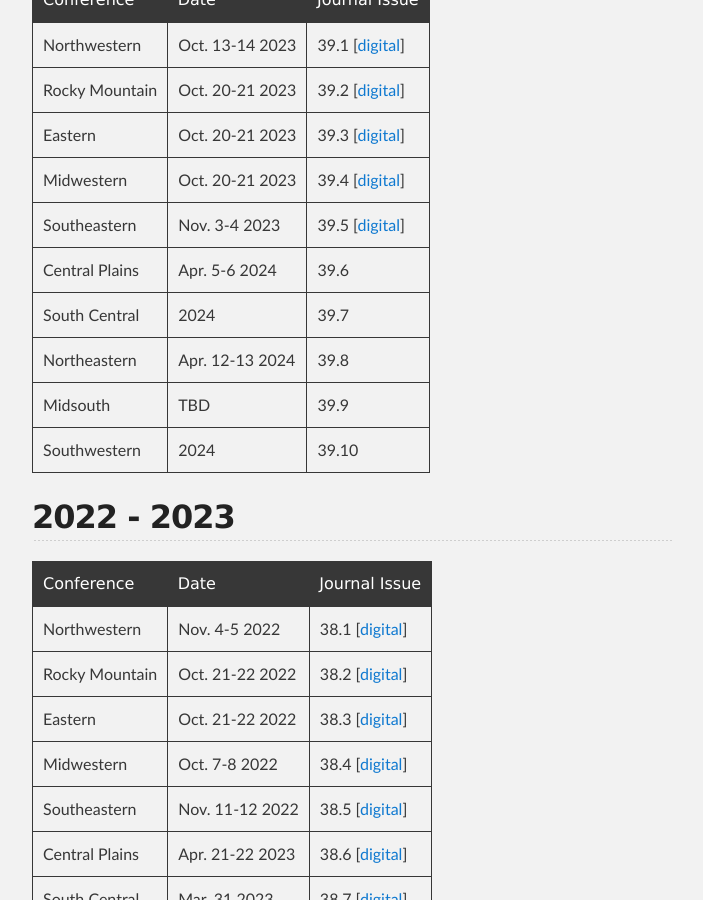
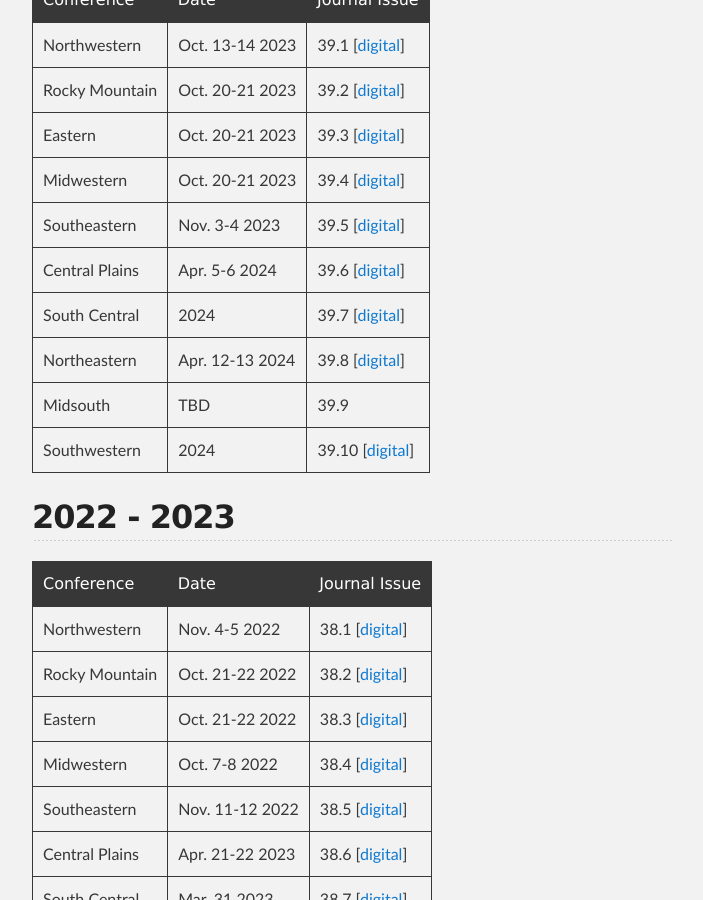
Before and after one commit to ccsc-journal/ccsc-editor, a Jekyll site: the page built from docs/index.md, in a window 1280 px wide and 900 px high, scrolled down 794 px. Shown: the whole window, without its empty margins (288-991 px from the left). Built offline with Jekyll 4.4.1, drawn with Linux system fonts in a browser that asks for light colours; our own code applies the rules of GitHub Pages for plain Markdown files.

Commit message:
add links to spring 2024 journal issues

```diff
--- a/docs/index.md
+++ b/docs/index.md
@@ -24,11 +24,11 @@ Sciences in Colleges" according to the following schedule.
 | Eastern | Oct. 20-21 2023 | 39.3 [[digital](https://www.ccsc.org/publications/journals/EA2023.pdf)] |
 | Midwestern | Oct. 20-21 2023 | 39.4 [[digital](https://www.ccsc.org/publications/journals/MW2023.pdf)] |
 | Southeastern | Nov. 3-4 2023 | 39.5 [[digital](https://www.ccsc.org/publications/journals/SE2023.pdf)] |
-| Central Plains | Apr. 5-6 2024 | 39.6 |
-| South Central | 2024 | 39.7 |
-| Northeastern | Apr. 12-13 2024 | 39.8 |
+| Central Plains | Apr. 5-6 2024 | 39.6 [[digital](https://www.ccsc.org/publications/journals/CP2024.pdf)]|
+| South Central | 2024 | 39.7 [[digital](https://www.ccsc.org/publications/journals/SC2024.pdf)] |
+| Northeastern | Apr. 12-13 2024 | 39.8 [[digital](https://www.ccsc.org/publications/journals/NE2024.pdf)] |
 | Midsouth | TBD | 39.9 |
-| Southwestern | 2024 | 39.10 |
+| Southwestern | 2024 | 39.10 [[digital](https://www.ccsc.org/publications/journals/SW2024.pdf)] |
 
 ## 2022 - 2023
 
```
